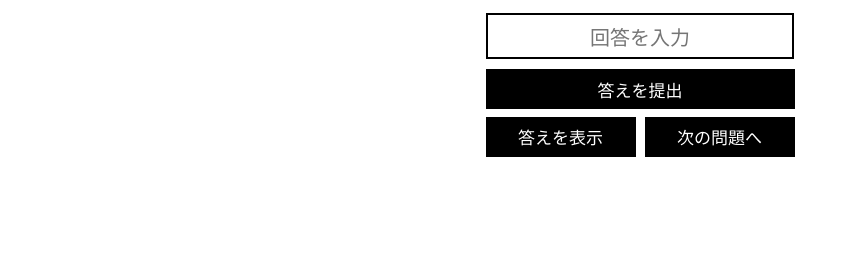
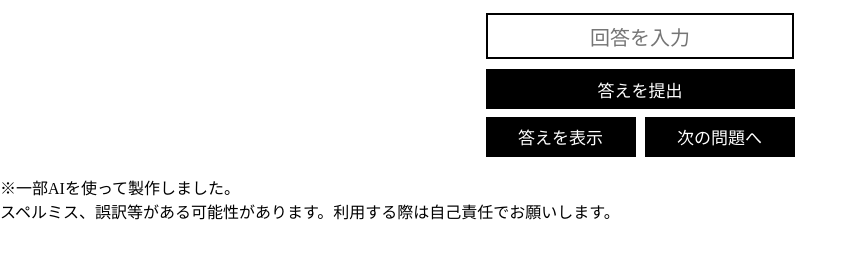
Before and after one commit to haha794uguisu/crown-2-final, a plain HTML site: page index.html in a window 1280 px wide. Shown: the part 390-648 px from the top of the page, without its empty margins (0-856 px from the left). Drawn offline with Linux system fonts and the light colour scheme.

Commit message:
Update index.html

```diff
--- a/index.html
+++ b/index.html
@@ -21,6 +21,6 @@
             <input type="button" id="show" onclick="showAnswer()" value="答えを表示">
             <input type="button" id="next" onclick="next()" value="次の問題へ">
         </div>
+        <p class="attention">※一部AIを使って製作しました。<br>スペルミス、誤訳等がある可能性があります。利用する際は自己責任でお願いします。</p>
     </body>
-
 </html>
```
